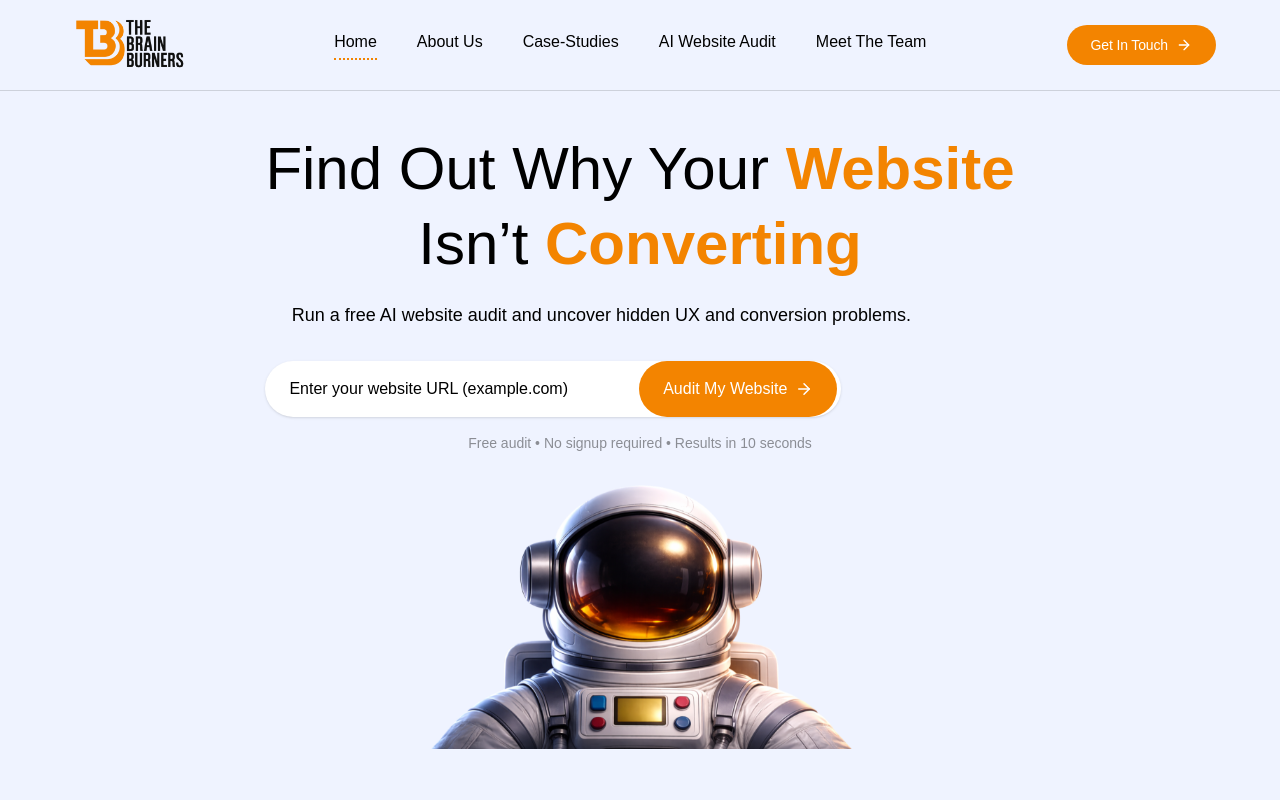
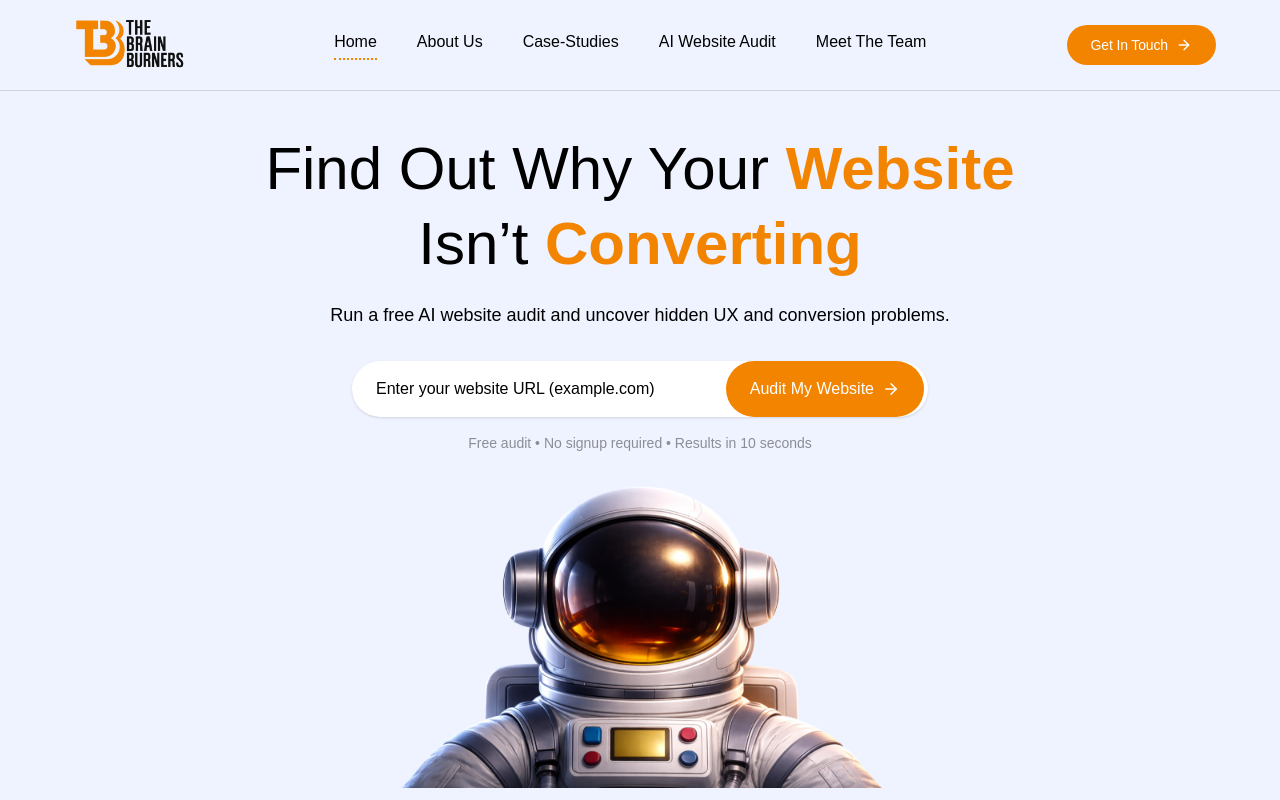
Before and after one commit to shruti769/Tbb-audit-frontend, a React (Vite) app: page / in a window 1280 px wide. Built offline with nearby package versions, Linux system fonts and the light colour scheme; a web font is replaced by a local one.

Commit message:
updated frontend

```diff
--- a/src/components/HeroSection.jsx
+++ b/src/components/HeroSection.jsx
@@ -28,7 +28,7 @@ const HeroSection = () => {
 
   return (
     <section className="flex flex-col items-center justify-between sm:justify-start pt-10 px-4 sm:px-6 text-center min-h-screen sm:min-h-auto ">
-  <div>
+  <div className="flex flex-col items-center justify-center">
       < h1 className="hidden sm:block text-4xl md:text-6xl font-medium leading-tight max-w-4xl">
         Find Out Why Your
         <span className="font-semibold text-[#F38400]"> Website</span>
@@ -96,10 +96,10 @@ const HeroSection = () => {
       </p>
     </div>
 
-<div className="mt-6 w-full flex justify-center items-center">
+<div className="mt-0 sm:mt-6 w-full flex justify-center items-center">
         <img
   src="/astro.svg"
-  className="block max-w-md"
+  className="block max-w-lg"
 />
       </div>
 
```
